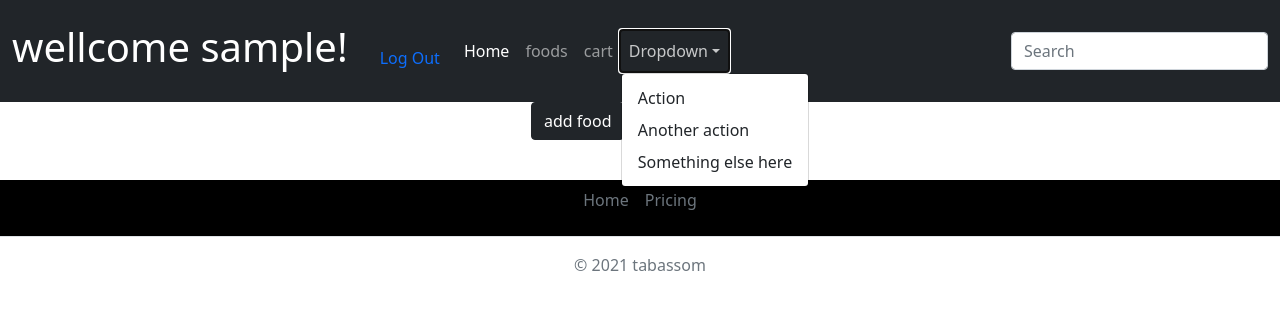
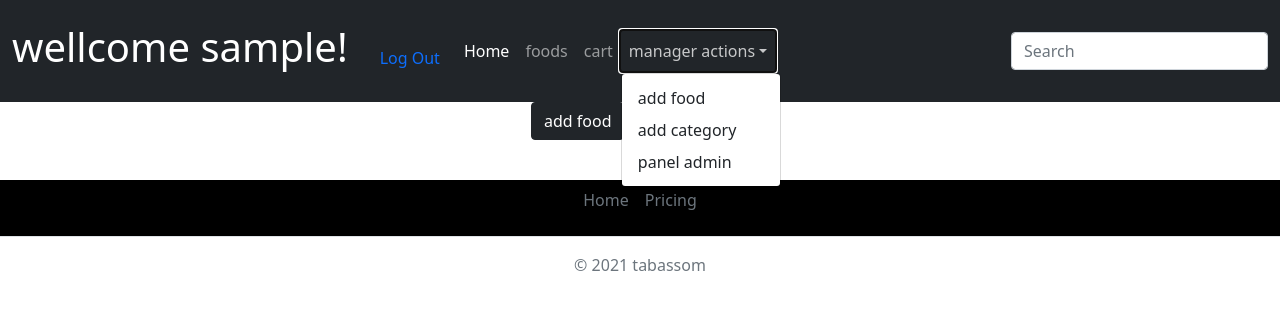
Before and after one commit to tabassom-entezami/Maktab_Final_Project, a Django app: page /panel/ in a window 1280 px wide, after a click on "manager actions". Shown: the top 310 px of the page. Run offline with Django 4.2, Linux system fonts and the light colour scheme; the visitor is signed in with stand-in values (Sample User, id 1); data that the repository does not hold is empty; parts of the project's set-up code (start-up, migrations or seed data) failed here and were passed over.

Commit message:
correcting most sell and pass admin

```diff
--- a/accounts/admin.py
+++ b/accounts/admin.py
@@ -31,6 +31,10 @@ class managerAdmin(admin.ModelAdmin):
     def get_queryset(self, request):
         return Manager.objects.filter(is_staff=True, is_superuser=False)
 
+    def save_model(self, request, obj, form, change):
+        obj.set_password(form.cleaned_data["password"])
+        obj.save()
+
 @admin.register(Admin)
 class AdminProxyAdmin(admin.ModelAdmin):
     list_display = ['id', 'username', 'email']
--- a/resturant/models.py
+++ b/resturant/models.py
@@ -99,7 +99,6 @@ class OrderItem(models.Model):
         return total
 
 
-
     def __str__(self):
         return f"{self.order_id} order"
 class Category(models.Model):
--- a/resturant/views.py
+++ b/resturant/views.py
@@ -1,9 +1,10 @@
 from django.db import models
 from django.db.models.expressions import OrderBy
+from django.db.models.aggregates import Count, Sum
 from django.http import request
 from django.shortcuts import render, redirect
 from django.views.generic.edit import DeleteView,CreateView,UpdateView
-from resturant.forms import FoodForm
+from resturant.forms import *
 from .models import *
 from accounts.models import *
 from django.views.decorators.http import require_POST
@@ -26,7 +27,7 @@ def home_page(re):
 	#  best_foods=( Food.objects.all().filter(food__foodmenu__order_id__status = "Delivery"))
 	# best = OrderItem.objects.all().filter(order_id__status = "Send").annotate(Count('number')).order_by("-number__count")[:3]
 
-	foods_deliverd=( Food.objects.all().filter(food__foodmenu__order_id__status = "Peyment"))
+	foods_deliverd= Food.objects.all().filter(food__foodmenu__order_id__status = "Peyment")
 	my_dict ={}
 	for i in foods_deliverd:
 		name = i.name
@@ -35,29 +36,16 @@ def home_page(re):
 		my_dict.update({i:order_item_of_one_food})
 	best_foods = dict(sorted(my_dict.items(), key=lambda item: item[1]))
 
+	values = Food.objects.all().filter(food__foodmenu__order_id__status = "Peyment").annotate(our_sum=Sum("food__foodmenu__number")).order_by("-our_sum")[:3]
 
 
 
-	context = {'products':products,"best_foods":best_foods}
+	context = {'products':products,"way2":best_foods,"best_foods":values}
 	return render(re, "Home.html" , context)
 # Create your views here.
 
 
-# def webmanager(req):
-#     form = FoodForm
-#     return render(req,"addfood.html",{"form":form})
 
-
-# @api_view(['POST'])
-# def food_add_panel_admin(request, pk):
-
-#     food = Food.objects.get(id=pk)
-#     serializer = FoodSerilizer(instance=food, data=request.data)
-
-#     if serializer.is_valid():
-#         serializer.save()
-#         return reverse_lazy('store', request=request)
-#     return Response(serializer.data)
 def panel_admin(req):
 	foods = Food.objects.all()
 	content = {"foods": foods}
@@ -93,7 +81,7 @@ class DeleteItem(DeleteView):
 	model = OrderItem
 	template_name = "deletefood.html"
 	success_url = reverse_lazy("cart")
-	fields = "__all__"
+
 
 
 def resturant(request):
@@ -106,7 +94,7 @@ def product(request, pk):
 	product = FoodMenu.objects.get(id=pk)
 	food = Food.objects.get(food__id = pk)
 	if request.method == 'POST':
-		product = FoodMenu.objects.get(id=pk)
+		# product = FoodMenu.objects.get(id=pk)
 		# flag = True
 		#Get user account information
 		try:
@@ -116,10 +104,10 @@ def product(request, pk):
 			customer, created = Customer.objects.get_or_create(device=device,username=device)
 		# print(FoodMenu.objects.all().filter(id = pk).values_list('number').last()[0])
 
-		if ((FoodMenu.objects.all().filter(id = pk).values_list('number').last())[0]>= int(request.POST['number']) and (FoodMenu.objects.all().filter(id = pk).values_list('branch_id'))):
+		if ((FoodMenu.objects.all().filter(id = pk).values_list('number').last())[0]>= int(request.POST['number'])):
 			flag = True
 			order, created = Order.objects.get_or_create(customer_id=customer, status="Order")
-			orderItem, created = OrderItem.objects.get_or_create(order_id=order, food_menu_id=product)
+			orderItem, created = OrderItem.objects.get_or_create(order_id=order, food_menu_id=product, number = int(request.POST['number']))
 			orderItem.number =request.POST['number']
 			orderItem.save()
 			# makeitcorrect =FoodMenu.objects.all().filter(id = pk).values_list('number').last()[0]  - int(request.POST['number'])
@@ -134,18 +122,20 @@ def product(request, pk):
 	return render(request, 'product.html', context)
 
 def cart(request):# باید بعدا درست شه
-	device = request.COOKIES['device']
-	orderitems=OrderItem.objects.filter(order_id__customer_id__username=device)
-	food = Food.objects.filter(food__foodmenu__order_id__customer_id__username=device)
-	orders = Order.objects.filter(customer_id__username=device) # بعدا
+
 	try:
 		customer = request.user.customer
-
+		device = request.COOKIES['device']
+		orderitems=OrderItem.objects.filter(order_id__customer_id__username=customer.username)
+		food = Food.objects.filter(food__foodmenu__order_id__customer_id__username=customer.username)
+		orders = Order.objects.filter(customer_id__username=customer.username)
 	except:
 		device = request.COOKIES['device']
 		customer, created = Customer.objects.get_or_create(device=device ,username = device)
-
+		orderitems=OrderItem.objects.filter(order_id__customer_id__username=device)
+		food = Food.objects.filter(food__foodmenu__order_id__customer_id__username=device)
+		orders = Order.objects.filter(customer_id__username=device)
 	# order, created = Order.objects.get_or_create(customer_id=customer,status="Order")
 
-	context = {'order':orders,"orderitems": orderitems,"food":food,"orders":orders}
+	context = {'order':orders,"orderitems": orderitems,"food":food}
 	return render(request, 'cart.html', context)
--- a/templates/base.html
+++ b/templates/base.html
@@ -52,14 +52,16 @@
               <li class="nav-item">
                 <a class="nav-link" href="{% url 'cart' %}">cart</a>
               </li>
+              {% if user.is_authenticated and user.is_superuser %}
               <li class="nav-item dropdown">
-                <a class="nav-link dropdown-toggle" href="#" id="dropdown04" data-bs-toggle="dropdown" aria-expanded="false">Dropdown</a>
+                <a class="nav-link dropdown-toggle" href="#" id="dropdown04" data-bs-toggle="dropdown" aria-expanded="false">manager actions</a>
                 <ul class="dropdown-menu" aria-labelledby="dropdown04">
-                  <li><a class="dropdown-item" href="#">Action</a></li>
-                  <li><a class="dropdown-item" href="#">Another action</a></li>
-                  <li><a class="dropdown-item" href="#">Something else here</a></li>
+                  <li><a class="dropdown-item" href="{% url 'addfood' %}">add food</a></li>
+                  <li><a class="dropdown-item" href="{% url 'addcategory' %}">add category</a></li>
+                  <li><a class="dropdown-item" href="{% url 'paneladmin' %}">panel admin</a></li>
                 </ul>
               </li>
+              {% endif %}
             </ul>
             <form>
               <input class="form-control" type="text" placeholder="Search" aria-label="Search">
--- a/templates/updatefood.html
+++ b/templates/updatefood.html
@@ -6,7 +6,7 @@
     <form id="food_form" method="POST" enctype="multipart/form-data">
         {% csrf_token %}
         <div class="col-sm-12">
-            <div class=" form-group col-10 text-white">
+            <div class=" form-group col-10 ">
             {{form.as_p}}
             </div>
         </div>
```
Also changed, not shown: templates/Home.html (+4 -4 lines), templates/cart.html (+14 -12 lines), accounts/forms.py (line endings or trailing spaces).
